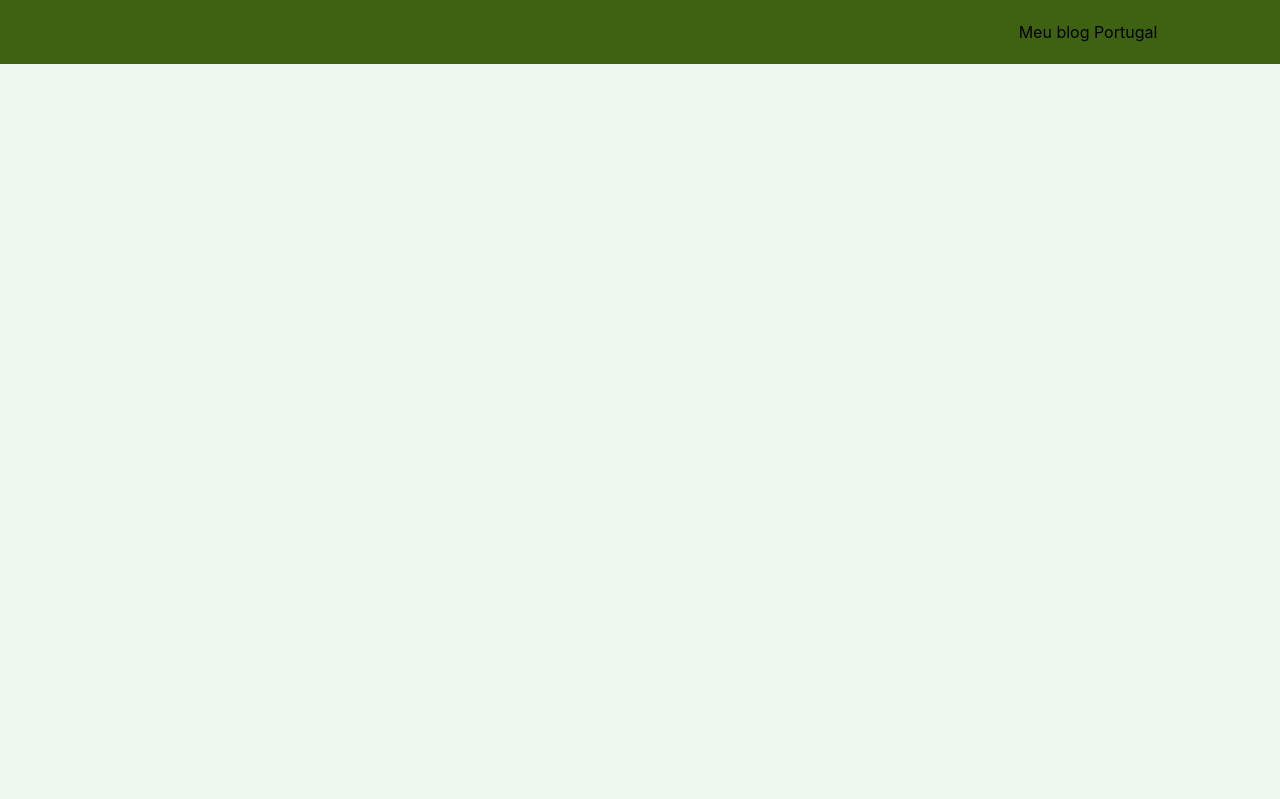
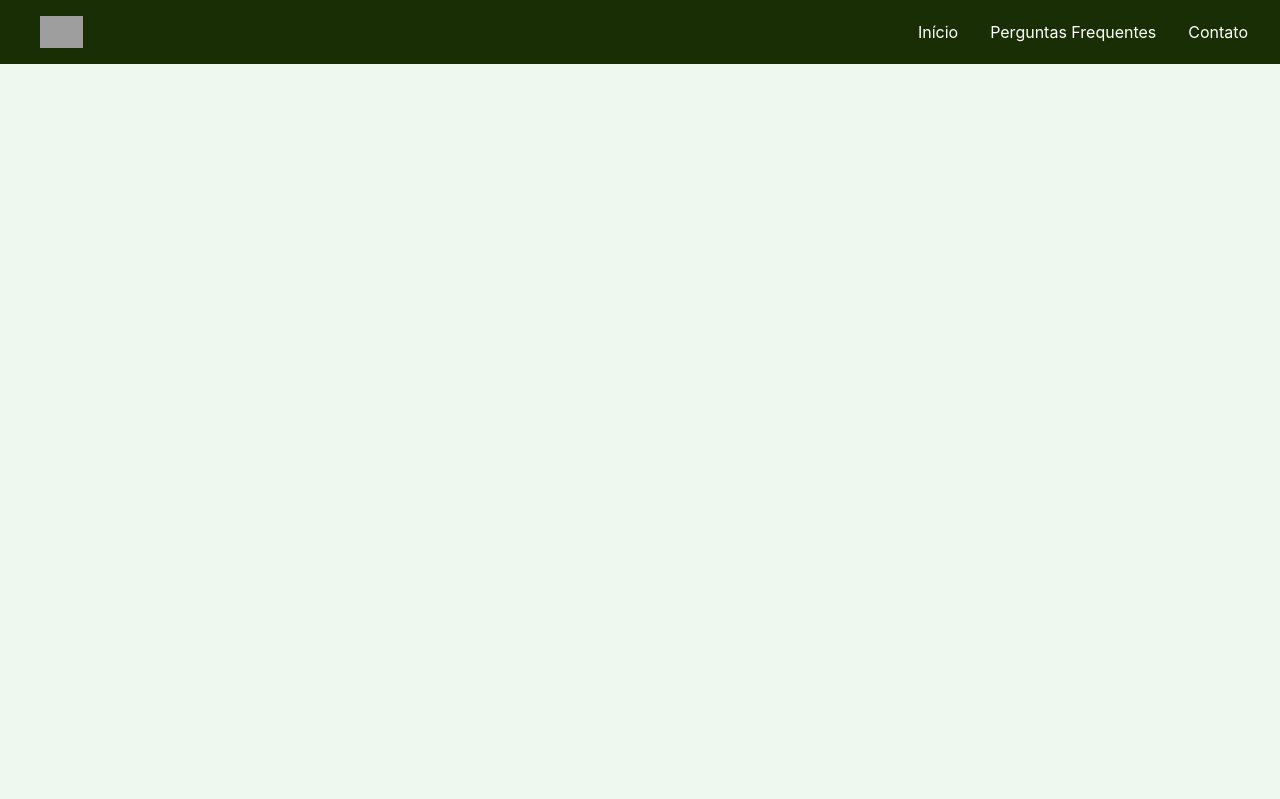
Before and after one commit to RodrigoBaltazar/turismo-aventura, a Laravel app: page / in a window 1280 px wide. Shown: the top 799 px of the page. Run offline with Laravel 12, Linux system fonts and the light colour scheme; data that the repository does not hold is empty; style sheets or scripts are compiled from the project's sources; parts of the project's set-up code (start-up, migrations or seed data) failed here and were passed over; some libraries are stand-ins or nearby versions; some web fonts are replaced; grey boxes are pictures that could not be loaded.

Commit message:
navbar legal

```diff
--- a/laravel-backend/resources/views/events/index.blade.php
+++ b/laravel-backend/resources/views/events/index.blade.php
@@ -7,7 +7,7 @@
     @foreach ($events as $event)
       <div class="bg-white border border-primary-200 rounded-lg shadow dark:bg-primary-800 dark:border-primary-700">
         <div class="p-5">
-          <a href="{{ route('events.show', $event->id) }}">
+          <a class="paragrafo" href="{{ route('events.show', $event->id) }}">
             <img class="rounded-t-lg w-full h-48 object-cover" src="cabo-estrelas.png" alt="{{ $event->name }}">
             <h2 class="mt-4 mb-2 text-xl font-bold tracking-tight text-primary-900 dark:text-white">{{ $event->name }}</h2>
             <p class="mb-3 font-normal text-primary-700 dark:text-primary-400">{{ Str::limit($event->excerpt, 100) }}</p>
--- a/laravel-backend/resources/views/layouts/base.blade.php
+++ b/laravel-backend/resources/views/layouts/base.blade.php
@@ -28,23 +28,52 @@
     <body>
         <div class="relative min-h-screen flex flex-col bg-fundo">
             <!-- <nav class="flex-shrink-0 bg-primary-600"> -->
-            <nav class="flex-shrink-0 bg-primary-800">
+            <nav class="flex-shrink-0 bg-primary-950">
                 <div class="max-w-7xl mx-auto px-8">
                     <div class="relative flex items-center justify-between h-16">
+                    <!-- Logo -->
                     <div class="flex items-center px-2">
                         <div class="flex-shrink-0">
-                                {{-- <img class="h-8 w-auto" src="https://tailwindui.com/img/logos/workflow-mark-indigo-300.svg" alt="Workflow"> --}}
+                        <img class="h-8 w-auto" src="https://encrypted-tbn0.gstatic.com/images?q=tbn:ANd9GcTjfV8s62JzoTwVwN_siMf17lHJWALTJv7a4Q&s" alt="Workflow">
                         </div>
                     </div>
 
-                        <div class="block w-80">
-                            <div class="text-center">
-                                    Meu blog Portugal
+                    <!-- Menu para Desktop -->
+                    <div class="hidden md:flex space-x-8">
+                        <a href="#inicio" class="text-white hover:text-primary-300">Início</a>
+                        <a href="#faq" class="text-white hover:text-primary-300">Perguntas Frequentes</a>
+                        <a href="#contato" class="text-white hover:text-primary-300">Contato</a>
+                    </div>
+
+                    <!-- Botão para Mobile -->
+                    <div class="md:hidden flex items-center">
+                        <button id="dropdown-button" class="text-white hover:text-primary-300 focus:outline-none">
+                        <svg xmlns="http://www.w3.org/2000/svg" class="h-6 w-6" fill="none" viewBox="0 0 24 24" stroke="currentColor">
+                            <path stroke-linecap="round" stroke-linejoin="round" stroke-width="2" d="M4 6h16M4 12h16m-7 6h7" />
+                        </svg>
+                        </button>
                     </div>
                     </div>
                 </div>
+
+                <!-- Dropdown para Mobile -->
+                <div id="dropdown-menu" class="hidden md:hidden bg-primary-800 text-white">
+                    <a href="#inicio" class="block px-4 py-2 hover:bg-primary-700">Início</a>
+                    <a href="#faq" class="block px-4 py-2 hover:bg-primary-700">Perguntas Frequentes</a>
+                    <a href="#contato" class="block px-4 py-2 hover:bg-primary-700">Contato</a>
                 </div>
                 </nav>
+
+                <script>
+                // Script para mostrar/ocultar o dropdown no mobile
+                const dropdownButton = document.getElementById("dropdown-button");
+                const dropdownMenu = document.getElementById("dropdown-menu");
+
+                dropdownButton.addEventListener("click", () => {
+                    dropdownMenu.classList.toggle("hidden");
+                });
+</script>
+
 
             @yield('body')
         </div>
--- a/laravel-backend/tailwind.config.js
+++ b/laravel-backend/tailwind.config.js
@@ -23,6 +23,7 @@ module.exports = {
                     "950": "#1a2e05",
                 },
                 fundo: "#eef8ee",
+                paragrafo: "#1a3c33",
             },
         },
     },
```
Also changed, not shown: 1 other file. Lines whose indentation alone changed are shown as unchanged.
